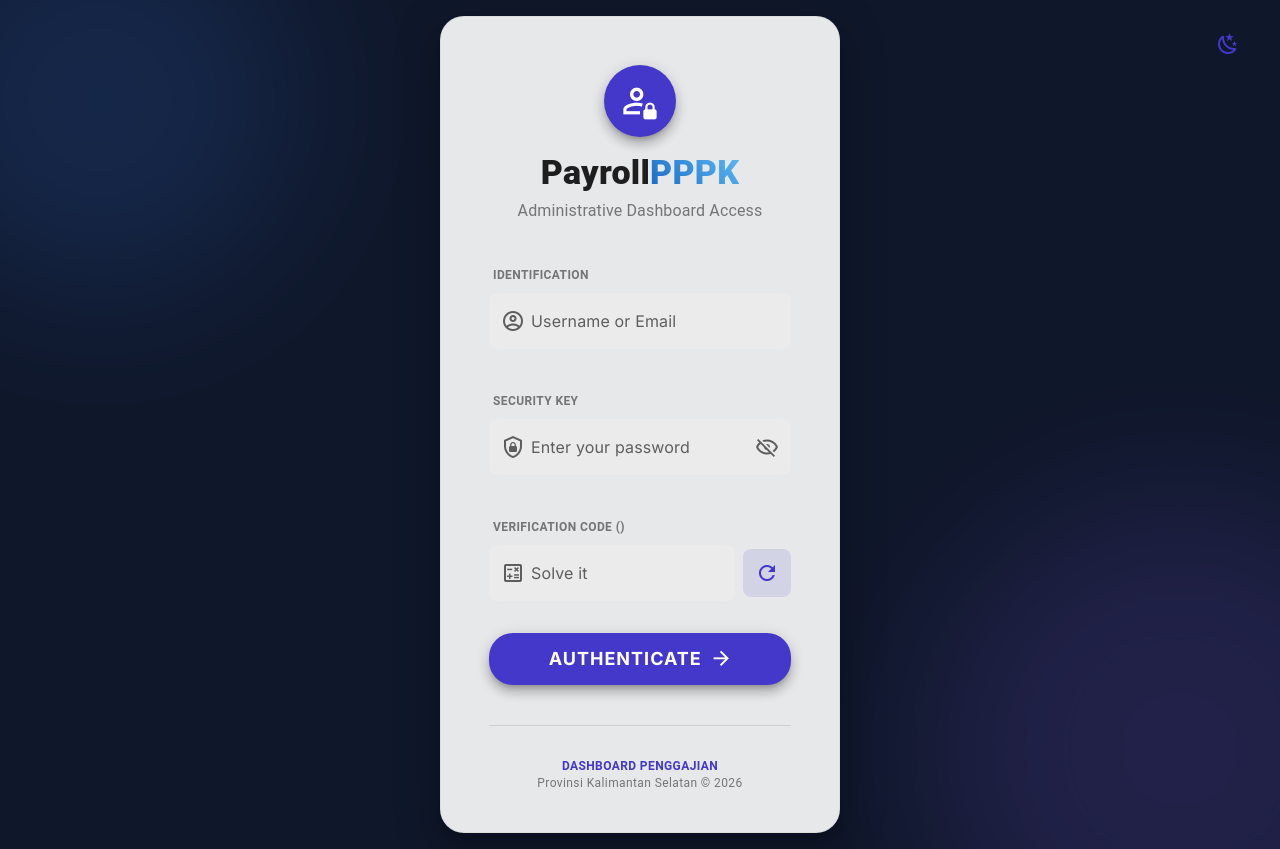
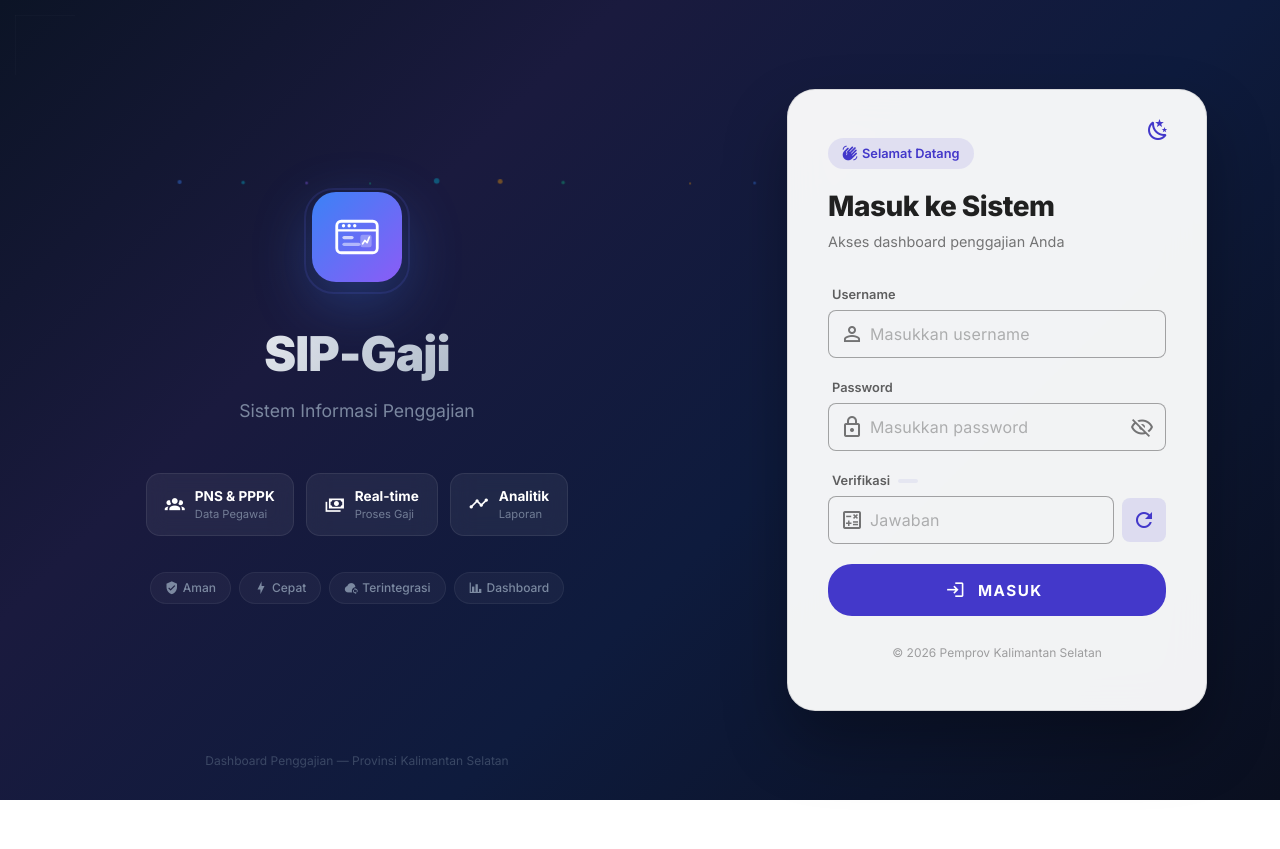
Before and after one commit to rullyperdhana/dashboard-pw, a Vue app in the folder dashboard-pw-frontend/: page /login in a window 1280 px wide. After the commit the page ends 800 px from the top, so only its background shows below. Built offline with nearby package versions, Linux system fonts and the light colour scheme; no server answers; what vue3-apexcharts would draw is missing.

Commit message:
update loginpage

```diff
--- a/dashboard-pw-frontend/src/components/Navbar.vue
+++ b/dashboard-pw-frontend/src/components/Navbar.vue
@@ -1,9 +1,6 @@
 <template>
   <v-app-bar flat class="glass-nav px-4">
-    <v-app-bar-title class="font-weight-bold primary--text">
-      <v-icon color="primary" class="mr-2">mdi-view-dashboard-outline</v-icon>
-      Payroll<span class="text-primary-gradient">PPPK</span>
-    </v-app-bar-title>
+    <v-app-bar-title></v-app-bar-title>
 
     <v-spacer></v-spacer>
 
@@ -99,11 +96,4 @@ defineEmits(['show-coming-soon'])
   border-bottom: 1px solid rgba(var(--v-border-color), 0.05) !important;
   z-index: 1000;
 }
-
-.text-primary-gradient {
-  background: linear-gradient(45deg, #1867C0, #5CBBF6);
-  -webkit-background-clip: text;
-  -webkit-text-fill-color: transparent;
-  font-weight: 800;
-}
 </style>
--- a/dashboard-pw-frontend/src/views/Login.vue
+++ b/dashboard-pw-frontend/src/views/Login.vue
@@ -1,82 +1,133 @@
 <template>
-  <v-container fluid class="fill-height login-wrapper">
-    <!-- Animated background circles -->
-    <div class="bg-circle circle-1"></div>
-    <div class="bg-circle circle-2"></div>
+  <div class="login-wrapper">
+    <!-- Animated Background -->
+    <div class="animated-bg">
+      <div class="bg-gradient"></div>
+      <div class="floating-shapes">
+        <div v-for="n in 15" :key="n" class="shape" :class="'shape-' + n"></div>
+      </div>
+      <div class="grid-overlay"></div>
+    </div>
 
-    <div style="position: absolute; top: 20px; right: 20px; z-index: 100;">
+    <!-- Left Panel - Branding & Animation -->
+    <div class="left-panel">
+      <div class="brand-content">
+        <div class="brand-icon-wrapper">
+          <div class="brand-icon">
+            <svg viewBox="0 0 48 48" fill="none" xmlns="http://www.w3.org/2000/svg">
+              <rect x="6" y="10" width="36" height="28" rx="4" stroke="white" stroke-width="2.5" fill="none"/>
+              <path d="M6 18H42" stroke="white" stroke-width="2"/>
+              <circle cx="12" cy="14" r="1.5" fill="white"/>
+              <circle cx="17" cy="14" r="1.5" fill="white"/>
+              <circle cx="22" cy="14" r="1.5" fill="white"/>
+              <rect x="11" y="23" width="10" height="3" rx="1.5" fill="white" opacity="0.7"/>
+              <rect x="11" y="29" width="16" height="3" rx="1.5" fill="white" opacity="0.5"/>
+              <rect x="27" y="22" width="10" height="11" rx="2" fill="white" opacity="0.3"/>
+              <path d="M29 30L31 27L33 29L35 24" stroke="white" stroke-width="1.5" stroke-linecap="round" stroke-linejoin="round"/>
+            </svg>
+          </div>
+          <div class="brand-pulse"></div>
+        </div>
+
+        <h1 class="brand-title">SIP-Gaji</h1>
+        <p class="brand-subtitle">Sistem Informasi Penggajian</p>
+
+        <div class="stats-showcase">
+          <div class="stat-card" v-for="(stat, i) in showcaseStats" :key="i" :style="{ animationDelay: (i * 0.2) + 's' }">
+            <v-icon :icon="stat.icon" size="20" color="white"></v-icon>
+            <div class="stat-info">
+              <span class="stat-value">{{ stat.value }}</span>
+              <span class="stat-label">{{ stat.label }}</span>
+            </div>
+          </div>
+        </div>
+
+        <div class="feature-tags">
+          <span class="feature-tag" v-for="(tag, i) in features" :key="i" :style="{ animationDelay: (i * 0.15 + 0.5) + 's' }">
+            <v-icon :icon="tag.icon" size="14" class="mr-1"></v-icon>
+            {{ tag.text }}
+          </span>
+        </div>
+      </div>
+
+      <div class="left-footer">
+        <span>Dashboard Penggajian &mdash; Provinsi Kalimantan Selatan</span>
+      </div>
+    </div>
+
+    <!-- Right Panel - Login Form -->
+    <div class="right-panel">
+      <div class="form-container">
+        <div class="theme-toggle-pos">
           <ThemeToggle />
         </div>
 
-    <v-row align="center" justify="center" class="z-index-high">
-      <v-col cols="12" sm="8" md="5" lg="4">
-        <v-card class="glass-login rounded-xl pa-2" elevation="24">
-          <v-card-text class="pa-10">
-            <div class="text-center mb-10">
-              <v-avatar color="primary" size="72" class="mb-4 elevation-8">
-                <v-icon size="40" color="white">mdi-account-lock-outline</v-icon>
-              </v-avatar>
-              <h1 class="text-h4 font-weight-black primary--text mb-1">
-                 Payroll<span class="text-primary-gradient">PPPK</span>
-              </h1>
-              <p class="text-subtitle-1 text-grey-darken-1">Administrative Dashboard Access</p>
+        <div class="form-header">
+          <div class="welcome-badge">
+            <v-icon size="16" class="mr-1">mdi-hand-wave</v-icon>
+            Selamat Datang
+          </div>
+          <h2 class="form-title">Masuk ke Sistem</h2>
+          <p class="form-subtitle">Akses dashboard penggajian Anda</p>
         </div>
 
-            <v-form @submit.prevent="handleLogin" ref="form">
-              <div class="mb-5">
-                <div class="text-caption font-weight-bold text-grey-darken-1 ml-1 mb-2">IDENTIFICATION</div>
+        <v-form @submit.prevent="handleLogin" ref="form" class="login-form">
+          <div class="input-group">
+            <label class="input-label">Username</label>
             <v-text-field
               v-model="username"
-                  label="Username or Email"
-                  prepend-inner-icon="mdi-account-circle-outline"
+              placeholder="Masukkan username"
+              prepend-inner-icon="mdi-account-outline"
               :rules="[rules.required]"
-                  variant="solo-filled"
-                  flat
+              variant="outlined"
               rounded="lg"
               autocomplete="username"
-                  bg-color="grey-lighten-4"
+              density="comfortable"
+              hide-details="auto"
             ></v-text-field>
           </div>
-              <div class="mb-5">
-                <div class="text-caption font-weight-bold text-grey-darken-1 ml-1 mb-2">SECURITY KEY</div>
+
+          <div class="input-group">
+            <label class="input-label">Password</label>
             <v-text-field
               v-model="password"
-                  label="Enter your password"
-                  prepend-inner-icon="mdi-shield-lock-outline"
+              placeholder="Masukkan password"
+              prepend-inner-icon="mdi-lock-outline"
               :type="showPassword ? 'text' : 'password'"
               :append-inner-icon="showPassword ? 'mdi-eye-outline' : 'mdi-eye-off-outline'"
               @click:append-inner="showPassword = !showPassword"
               :rules="[rules.required]"
-                  variant="solo-filled"
-                  flat
+              variant="outlined"
               rounded="lg"
               autocomplete="current-password"
-                  bg-color="grey-lighten-4"
+              density="comfortable"
+              hide-details="auto"
             ></v-text-field>
           </div>
 
-              <div class="mb-8">
-                <div class="text-caption font-weight-bold text-grey-darken-1 ml-1 mb-2">VERIFICATION CODE ({{ captchaQuestion }})</div>
-                <div class="d-flex align-center">
+          <div class="input-group">
+            <label class="input-label">
+              Verifikasi
+              <span class="captcha-badge">{{ captchaQuestion }}</span>
+            </label>
+            <div class="d-flex align-center ga-2">
               <v-text-field
                 v-model="captchaAnswer"
-                    label="Solve it"
+                placeholder="Jawaban"
                 prepend-inner-icon="mdi-calculator-variant-outline"
                 :rules="[rules.required]"
-                    variant="solo-filled"
-                    flat
+                variant="outlined"
                 rounded="lg"
-                    bg-color="grey-lighten-4"
-                    hide-details
-                    class="mr-2"
+                density="comfortable"
+                hide-details="auto"
               ></v-text-field>
               <v-btn
                 icon="mdi-refresh"
                 variant="tonal"
                 color="primary"
                 rounded="lg"
+                size="44"
                 @click="fetchCaptcha"
-                    title="Refresh"
               ></v-btn>
             </div>
           </div>
@@ -85,7 +136,8 @@
             v-if="error"
             type="error"
             variant="tonal"
-                class="mb-6 rounded-lg"
+            class="mb-4 rounded-lg"
+            density="compact"
             closable
             @click:close="error = ''"
           >
@@ -99,35 +151,28 @@
             block
             rounded="xl"
             :loading="loading"
-                elevation="8"
-                class="login-btn font-weight-bold"
+            elevation="0"
+            class="login-btn mt-2"
           >
-                AUTHENTICATE
-                <v-icon right class="ml-2">mdi-arrow-right</v-icon>
+            <v-icon start>mdi-login</v-icon>
+            MASUK
           </v-btn>
         </v-form>
-          </v-card-text>
 
-          <v-divider class="mx-10"></v-divider>
-
-          <v-card-text class="text-center text-caption text-grey-darken-1 py-8">
-            <span class="font-weight-bold text-primary">DASHBOARD PENGGAJIAN</span><br>
-            Provinsi Kalimantan Selatan &copy; 2026
-          </v-card-text>
-        </v-card>
-      </v-col>
-    </v-row>
-  </v-container>
+        <div class="form-footer">
+          &copy; {{ new Date().getFullYear() }} Pemprov Kalimantan Selatan
+        </div>
+      </div>
+    </div>
+  </div>
 </template>
 
 <script setup>
 import { ref } from 'vue'
 import { useRouter } from 'vue-router'
-import { useTheme } from 'vuetify'
 import api from '../api'
 import ThemeToggle from '../components/ThemeToggle.vue'
 
-const theme = useTheme()
 const router = useRouter()
 const username = ref('')
 const password = ref('')
@@ -137,6 +182,19 @@ const error = ref('')
 const captchaQuestion = ref('')
 const captchaKey = ref('')
 const captchaAnswer = ref('')
+
+const showcaseStats = [
+  { icon: 'mdi-account-group', value: 'PNS & PPPK', label: 'Data Pegawai' },
+  { icon: 'mdi-cash-multiple', value: 'Real-time', label: 'Proses Gaji' },
+  { icon: 'mdi-chart-timeline-variant', value: 'Analitik', label: 'Laporan' },
+]
+
+const features = [
+  { icon: 'mdi-shield-check', text: 'Aman' },
+  { icon: 'mdi-lightning-bolt', text: 'Cepat' },
+  { icon: 'mdi-cloud-sync', text: 'Terintegrasi' },
+  { icon: 'mdi-chart-bar', text: 'Dashboard' },
+]
 
 const fetchCaptcha = async () => {
   try {
@@ -154,7 +212,7 @@ const fetchCaptcha = async () => {
 fetchCaptcha()
 
 const rules = {
-  required: value => !!value || 'Identification is required',
+  required: value => !!value || 'Wajib diisi',
 }
 
 const handleLogin = async () => {
@@ -176,11 +234,10 @@ const handleLogin = async () => {
     }
   } catch (err) {
     if (err.response) {
-      error.value = err.response.data.message || 'Authentication failed'
-      // If captcha is wrong or other validation error, refresh captcha
+      error.value = err.response.data.message || 'Login gagal'
       fetchCaptcha()
     } else {
-      error.value = 'Network disruption detected'
+      error.value = 'Koneksi jaringan terputus'
     }
   } finally {
     loading.value = false
@@ -189,62 +246,357 @@ const handleLogin = async () => {
 </script>
 
 <style scoped>
+@import url('https://fonts.googleapis.com/css2?family=Inter:wght@300;400;500;600;700;800;900&display=swap');
+
 .login-wrapper {
-  background: #0f172a;
+  display: flex;
   min-height: 100vh;
+  font-family: 'Inter', sans-serif;
   position: relative;
-  overflow: hidden;
-  font-family: 'Inter', sans-serif;
 }
 
-.bg-circle {
+/* ====== Animated Background ====== */
+.animated-bg {
+  position: fixed;
+  inset: 0;
+  z-index: 0;
+  overflow: hidden;
+}
+
+.bg-gradient {
+  position: absolute;
+  inset: 0;
+  background: linear-gradient(135deg, #0c1426 0%, #1a1a3e 30%, #0e1b3d 60%, #0a0f1f 100%);
+}
+
+.grid-overlay {
+  position: absolute;
+  inset: 0;
+  background-image:
+    linear-gradient(rgba(255,255,255,0.02) 1px, transparent 1px),
+    linear-gradient(90deg, rgba(255,255,255,0.02) 1px, transparent 1px);
+  background-size: 60px 60px;
+  animation: gridMove 20s linear infinite;
+}
+
+@keyframes gridMove {
+  0% { transform: translate(0, 0); }
+  100% { transform: translate(60px, 60px); }
+}
+
+.floating-shapes .shape {
   position: absolute;
   border-radius: 50%;
-  filter: blur(80px);
-  opacity: 0.15;
-  z-index: 0;
+  opacity: 0;
+  animation: floatUp 12s infinite;
 }
 
-.circle-1 {
-  width: 400px;
-  height: 400px;
-  background: #3b82f6;
-  top: -100px;
-  left: -100px;
+.shape-1  { width: 6px; height: 6px; background: #3b82f6; left: 10%; animation-delay: 0s; }
+.shape-2  { width: 4px; height: 4px; background: #8b5cf6; left: 20%; animation-delay: 1s; }
+.shape-3  { width: 8px; height: 8px; background: #06b6d4; left: 30%; animation-delay: 2s; }
+.shape-4  { width: 5px; height: 5px; background: #10b981; left: 40%; animation-delay: 3s; }
+.shape-5  { width: 3px; height: 3px; background: #f59e0b; left: 50%; animation-delay: 0.5s; }
+.shape-6  { width: 7px; height: 7px; background: #3b82f6; left: 60%; animation-delay: 1.5s; }
+.shape-7  { width: 4px; height: 4px; background: #ec4899; left: 70%; animation-delay: 2.5s; }
+.shape-8  { width: 6px; height: 6px; background: #8b5cf6; left: 80%; animation-delay: 3.5s; }
+.shape-9  { width: 5px; height: 5px; background: #06b6d4; left: 15%; animation-delay: 4s; }
+.shape-10 { width: 3px; height: 3px; background: #10b981; left: 25%; animation-delay: 5s; }
+.shape-11 { width: 7px; height: 7px; background: #f59e0b; left: 35%; animation-delay: 6s; }
+.shape-12 { width: 4px; height: 4px; background: #3b82f6; left: 55%; animation-delay: 7s; }
+.shape-13 { width: 6px; height: 6px; background: #ec4899; left: 65%; animation-delay: 8s; }
+.shape-14 { width: 5px; height: 5px; background: #8b5cf6; left: 75%; animation-delay: 9s; }
+.shape-15 { width: 3px; height: 3px; background: #06b6d4; left: 85%; animation-delay: 10s; }
+
+@keyframes floatUp {
+  0% { bottom: -20px; opacity: 0; transform: translateX(0) scale(0); }
+  10% { opacity: 0.6; transform: scale(1); }
+  90% { opacity: 0.3; }
+  100% { bottom: 110vh; opacity: 0; transform: translateX(80px) scale(0.5); }
 }
 
-.circle-2 {
-  width: 500px;
-  height: 500px;
-  background: #8b5cf6;
-  bottom: -150px;
-  right: -150px;
+/* ====== Left Panel ====== */
+.left-panel {
+  flex: 1.1;
+  display: flex;
+  flex-direction: column;
+  justify-content: center;
+  align-items: center;
+  padding: 60px;
+  position: relative;
+  z-index: 2;
 }
 
-.z-index-high {
-  position: relative;
-  z-index: 10;
+.brand-content {
+  text-align: center;
+  animation: fadeInUp 0.8s ease-out;
 }
 
-.glass-login {
-  background: rgba(var(--v-theme-surface), 0.9) !important;
-  backdrop-filter: blur(10px);
-  border: 1px solid rgba(var(--v-border-color), 0.05) !important;
+.brand-icon-wrapper {
+  position: relative;
+  display: inline-flex;
+  margin-bottom: 32px;
 }
 
-.text-primary-gradient {
-  background: linear-gradient(45deg, #1867C0, #5CBBF6);
+.brand-icon {
+  width: 90px;
+  height: 90px;
+  background: linear-gradient(135deg, #3b82f6, #8b5cf6);
+  border-radius: 24px;
+  display: flex;
+  align-items: center;
+  justify-content: center;
+  padding: 18px;
+  position: relative;
+  z-index: 1;
+  box-shadow: 0 20px 60px rgba(59, 130, 246, 0.3);
+  animation: iconFloat 4s ease-in-out infinite;
+}
+
+.brand-icon svg {
+  width: 100%;
+  height: 100%;
+}
+
+.brand-pulse {
+  position: absolute;
+  inset: -8px;
+  border-radius: 30px;
+  border: 2px solid rgba(99, 102, 241, 0.3);
+  animation: pulse 2.5s ease-in-out infinite;
+}
+
+@keyframes iconFloat {
+  0%, 100% { transform: translateY(0); }
+  50% { transform: translateY(-8px); }
+}
+
+@keyframes pulse {
+  0%, 100% { transform: scale(1); opacity: 0.5; }
+  50% { transform: scale(1.1); opacity: 0; }
+}
+
+.brand-title {
+  font-size: 3rem;
+  font-weight: 900;
+  color: white;
+  letter-spacing: -1px;
+  margin-bottom: 8px;
+  background: linear-gradient(135deg, #ffffff, #94a3b8);
   -webkit-background-clip: text;
   -webkit-text-fill-color: transparent;
 }
 
+.brand-subtitle {
+  font-size: 1.1rem;
+  color: rgba(148, 163, 184, 0.8);
+  font-weight: 400;
+  margin-bottom: 48px;
+}
+
+/* Stat Cards */
+.stats-showcase {
+  display: flex;
+  gap: 12px;
+  margin-bottom: 36px;
+  justify-content: center;
+  flex-wrap: wrap;
+}
+
+.stat-card {
+  display: flex;
+  align-items: center;
+  gap: 10px;
+  padding: 12px 18px;
+  background: rgba(255, 255, 255, 0.06);
+  border: 1px solid rgba(255, 255, 255, 0.08);
+  border-radius: 14px;
+  backdrop-filter: blur(10px);
+  animation: fadeInUp 0.6s ease-out both;
+}
+
+.stat-info {
+  display: flex;
+  flex-direction: column;
+  text-align: left;
+}
+
+.stat-value {
+  color: white;
+  font-size: 0.85rem;
+  font-weight: 700;
+}
+
+.stat-label {
+  color: rgba(148, 163, 184, 0.7);
+  font-size: 0.7rem;
+}
+
+/* Feature Tags */
+.feature-tags {
+  display: flex;
+  gap: 8px;
+  justify-content: center;
+  flex-wrap: wrap;
+}
+
+.feature-tag {
+  display: inline-flex;
+  align-items: center;
+  padding: 6px 14px;
+  background: rgba(255, 255, 255, 0.04);
+  border: 1px solid rgba(255, 255, 255, 0.06);
+  border-radius: 20px;
+  color: rgba(148, 163, 184, 0.8);
+  font-size: 0.75rem;
+  font-weight: 500;
+  animation: fadeInUp 0.5s ease-out both;
+}
+
+.left-footer {
+  position: absolute;
+  bottom: 30px;
+  color: rgba(100, 116, 139, 0.5);
+  font-size: 0.75rem;
+}
+
+/* ====== Right Panel ====== */
+.right-panel {
+  flex: 0.9;
+  display: flex;
+  align-items: center;
+  justify-content: center;
+  position: relative;
+  z-index: 2;
+  padding: 40px;
+}
+
+.form-container {
+  width: 100%;
+  max-width: 420px;
+  background: rgba(var(--v-theme-surface), 0.95);
+  border: 1px solid rgba(var(--v-border-color), 0.1);
+  border-radius: 28px;
+  padding: 48px 40px;
+  backdrop-filter: blur(20px);
+  box-shadow: 0 32px 64px rgba(0, 0, 0, 0.3);
+  animation: fadeInRight 0.6s ease-out;
+  position: relative;
+}
+
+.theme-toggle-pos {
+  position: absolute;
+  top: 16px;
+  right: 16px;
+}
+
+.form-header {
+  margin-bottom: 32px;
+}
+
+.welcome-badge {
+  display: inline-flex;
+  align-items: center;
+  padding: 6px 14px;
+  background: rgba(var(--v-theme-primary), 0.1);
+  color: rgb(var(--v-theme-primary));
+  border-radius: 20px;
+  font-size: 0.8rem;
+  font-weight: 600;
+  margin-bottom: 16px;
+}
+
+.form-title {
+  font-size: 1.75rem;
+  font-weight: 800;
+  margin-bottom: 4px;
+  letter-spacing: -0.5px;
+}
+
+.form-subtitle {
+  font-size: 0.9rem;
+  opacity: 0.6;
+}
+
+/* Input Groups */
+.input-group {
+  margin-bottom: 20px;
+}
+
+.input-label {
+  display: flex;
+  align-items: center;
+  gap: 8px;
+  font-size: 0.8rem;
+  font-weight: 600;
+  margin-bottom: 6px;
+  margin-left: 4px;
+  opacity: 0.7;
+}
+
+.captcha-badge {
+  background: rgba(var(--v-theme-primary), 0.1);
+  color: rgb(var(--v-theme-primary));
+  padding: 2px 10px;
+  border-radius: 10px;
+  font-weight: 700;
+  font-size: 0.8rem;
+}
+
+/* Login Button */
 .login-btn {
-  letter-spacing: 1px;
+  letter-spacing: 1.5px;
+  font-weight: 700;
+  font-size: 0.95rem;
   transition: all 0.3s cubic-bezier(0.4, 0, 0.2, 1);
 }
 
 .login-btn:hover {
   transform: translateY(-2px);
-  box-shadow: 0 8px 25px -5px rgba(24, 103, 192, 0.5) !important;
+  box-shadow: 0 12px 32px rgba(var(--v-theme-primary), 0.4) !important;
+}
+
+.form-footer {
+  text-align: center;
+  margin-top: 28px;
+  font-size: 0.75rem;
+  opacity: 0.4;
+}
+
+/* ====== Animations ====== */
+@keyframes fadeInUp {
+  from { opacity: 0; transform: translateY(24px); }
+  to { opacity: 1; transform: translateY(0); }
+}
+
+@keyframes fadeInRight {
+  from { opacity: 0; transform: translateX(32px); }
+  to { opacity: 1; transform: translateX(0); }
+}
+
+/* ====== Responsive ====== */
+@media (max-width: 960px) {
+  .login-wrapper {
+    flex-direction: column;
+  }
+
+  .left-panel {
+    padding: 40px 24px 24px;
+    flex: none;
+  }
+
+  .brand-title { font-size: 2rem; }
+  .brand-subtitle { margin-bottom: 24px; font-size: 0.95rem; }
+  .stats-showcase { margin-bottom: 20px; }
+  .left-footer { display: none; }
+
+  .right-panel {
+    flex: none;
+    padding: 0 16px 32px;
+  }
+
+  .form-container {
+    padding: 32px 24px;
+    border-radius: 20px;
+  }
 }
 </style>
```
Lines whose indentation alone changed are shown as unchanged.
